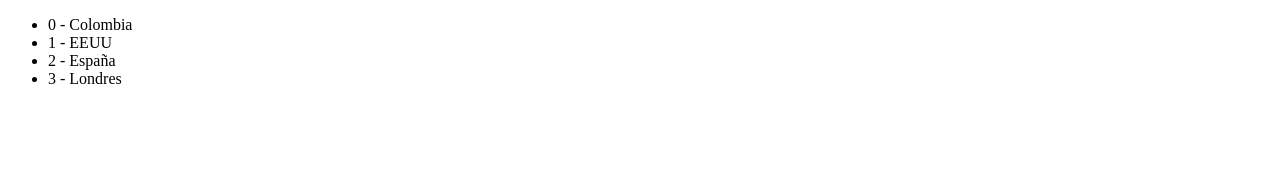
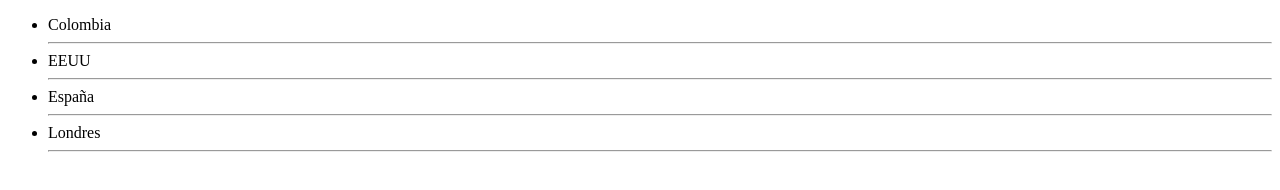
Before and after one commit to dieguk13/condiconales, a plain HTML site: page index.html in a window 1280 px wide. Drawn offline with nearby package versions, Linux system fonts and the light colour scheme.

Commit message:
uso de la etiqueta template la cual se oculta a la hora de inspeccionar el codigo desde la consola en el explorador

```diff
--- a/index.html
+++ b/index.html
@@ -11,10 +11,14 @@
 <div id="vm">
 
     <ul>
-        <li v-for="(pais, indice) in paises">
-            {{ indice }} - {{ pais }}
+        <template v-for="pais of paises">
 
-        </li>
+            <li>
+                {{ pais }}
+            </li>
+            <hr />
+
+        </template>
 
     </ul>
 
```
